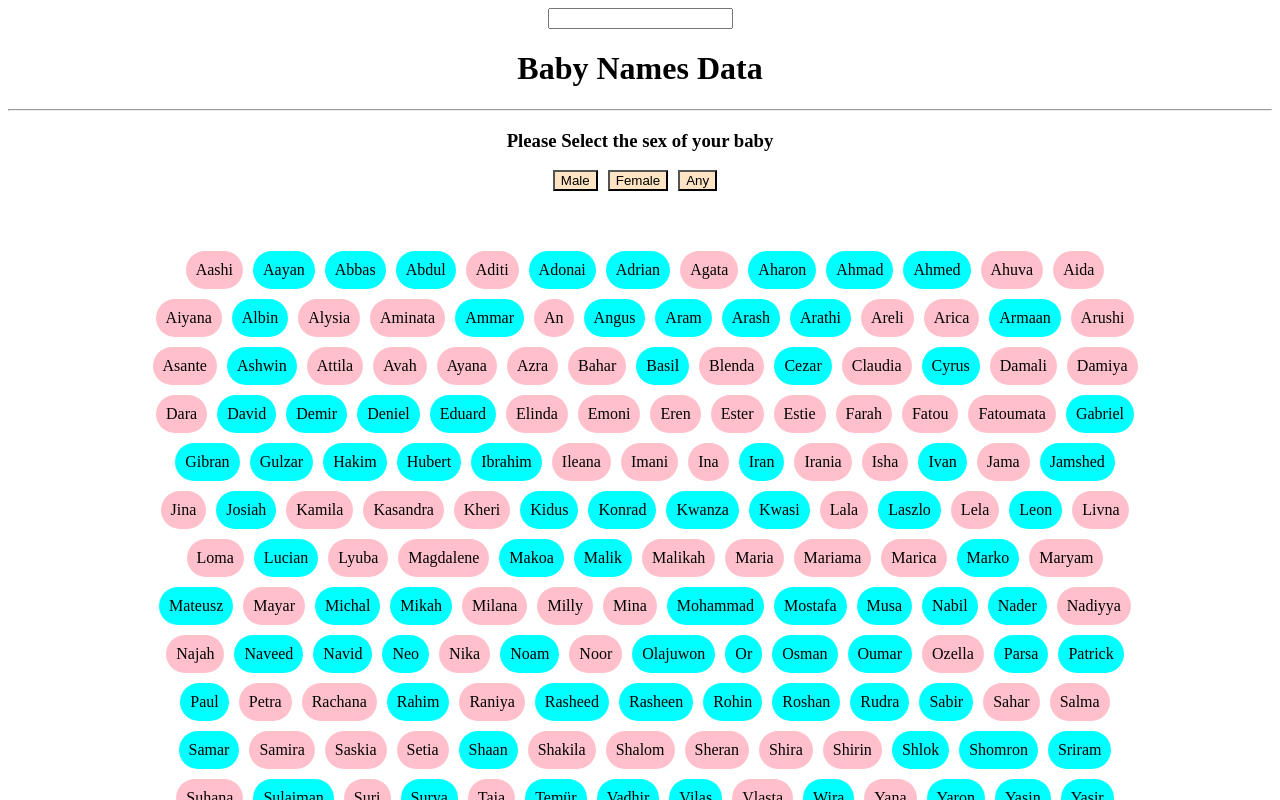
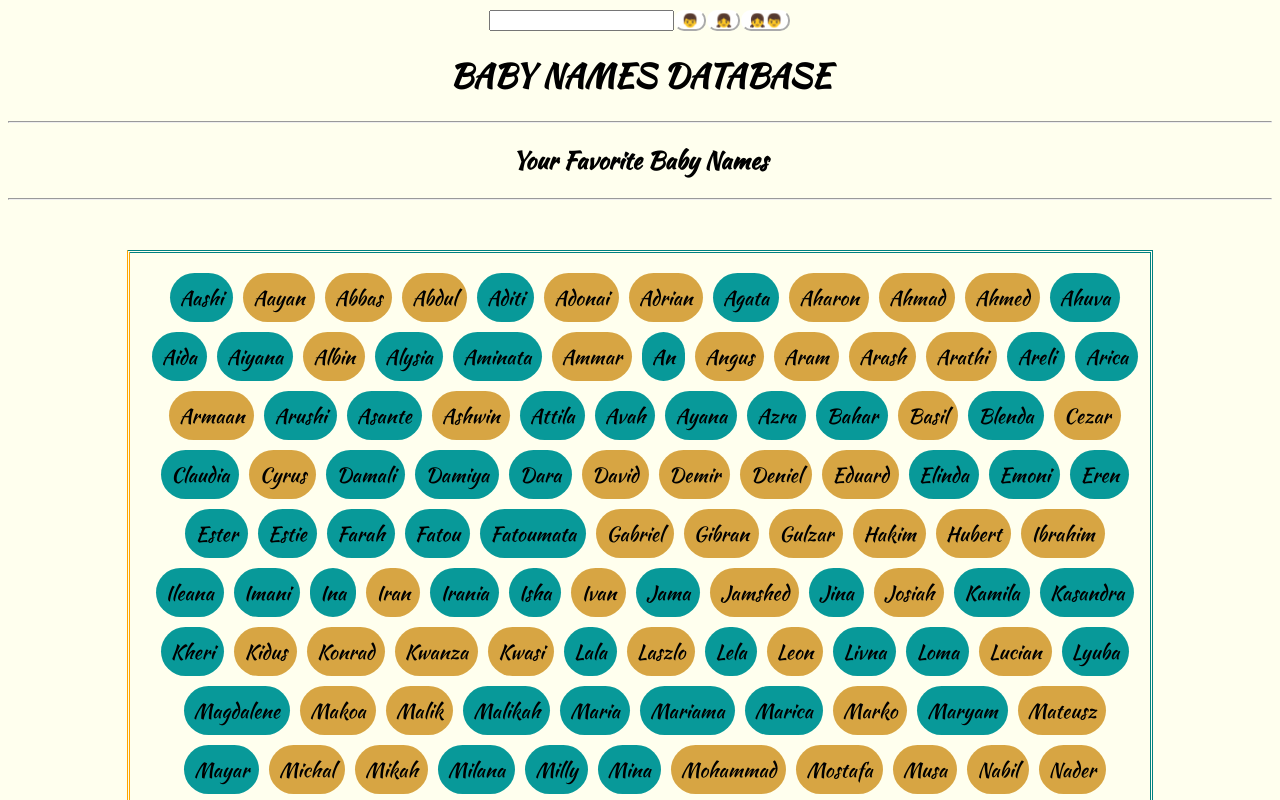
Before and after one commit to arshaikhh/baby-names, a React (Create React App) app: page / in a window 1280 px wide. Shown: the top 800 px of the page. Built offline with nearby package versions, Linux system fonts and the light colour scheme.

Commit message:
v1 completed

```diff
--- a/public/css/style.css
+++ b/public/css/style.css
@@ -1,14 +1,19 @@
 .text-format {
     text-align: center;
+    background:rgb(255, 255, 238);
+    font-family: 'Kaushan Script', cursive;
 
 }
 
 .button {
-    margin-right: 10px;
-    background-color: bisque;
+    margin-right: 1px;
+    background-color: white;
+    border-color: white;
     /* position:absolute; */
     justify-content: center;
     justify-items: center;
+    border-radius: 10px;
+
 }
 
 li {
@@ -21,23 +26,18 @@ li {
     /* border-collapse: separate; */
     margin-left: 10px;
     margin-top: 10px;
+    font-size: 20px;
 }
 
 .m {
-    background-color: aqua;
+    background-color: rgba(204, 138, 16, 0.767);
 }
 
 .f {
-    background-color: pink;
+    background-color: rgb(8, 153, 153);
 }
 
 
-/* ul {
-    list-style-type: none;
-    display: inline;
-    text-align: center;
-    width: 50px;
-} */
 
 .Main{
 
@@ -45,8 +45,19 @@ li {
     margin-right: auto;
    width: 1000px;
    justify-content: center;
-   height: 1000px;
+   height: auto;
+   padding: 10px;
+   border: double 3px teal;
+   margin-top: 50px;
+   border-left-color: orange;
+   border-bottom-color:orange;
 
-   height:auto;
-   margin-top: 50px;
 }
+
+button:active{
+    background:olive;
+}
+
+button:focus{
+    background:olive;
+}
--- a/public/index.html
+++ b/public/index.html
@@ -2,6 +2,9 @@
 <html lang="en">
 
   <head>
+    <style>
+      @import url('https://fonts.googleapis.com/css2?family=Kaushan+Script&display=swap');
+      </style>
     <link href="css/style.css" rel="stylesheet"/>
     <title>React App</title>
   </head>
--- a/src/App.tsx
+++ b/src/App.tsx
@@ -18,39 +18,57 @@ interface Properties {
 
 function App(): JSX.Element {
   const [Names, setNames] = useState<Properties[]>(anyNames);
+  const [Fav, setFav] = useState<Properties[]>([]);
 
   const maleClick = () => setNames(maleNames);
   const femaleClick = () => setNames(femaleNames);
   const anyClick = () => setNames(anyNames);
-
+  // const addToFav = () => setFav()
   return (
     <>
       <input
         onChange={(e) =>
           setNames(
-            anyNames.filter(
+            Names.filter(
               (x) =>
                 x.name.toLowerCase().indexOf(e.target.value.toLowerCase()) === 0
             )
           )
         }
       />
-      <h1>Baby Names Data</h1>
-      <hr />
-      <h3>Please Select the sex of your baby</h3>
-
       <button onClick={maleClick} className={"button"}>
-        Male
+        👦
       </button>
       <button onClick={femaleClick} className={"button"}>
-        Female
+        👧
       </button>
       <button onClick={anyClick} className={"button"}>
-        Any
+        ‍👧‍👦
       </button>
+      <h1>BABY NAMES DATABASE</h1>
+      <hr />
+      <h2>Your Favorite Baby Names</h2>
+      {Fav.map((x) => (
+        <li
+          key={x.id}
+          className={x.sex}
+          onClick={() => {
+            setFav(Fav.filter((y) => y !== x));
+          }}
+        >
+          {x.name}
+        </li>
+      ))}
+      <hr />
       <main className="Main">
-        {Names.map((x, id) => (
-          <li key={x.id} className={x.sex}>
+        {Names.filter((x) => !Fav.includes(x)).map((x, id) => (
+          <li
+            key={x.id}
+            className={x.sex}
+            onClick={() => {
+              setFav([...Fav, x]);
+            }}
+          >
             {x.name}
           </li>
         ))}
```
